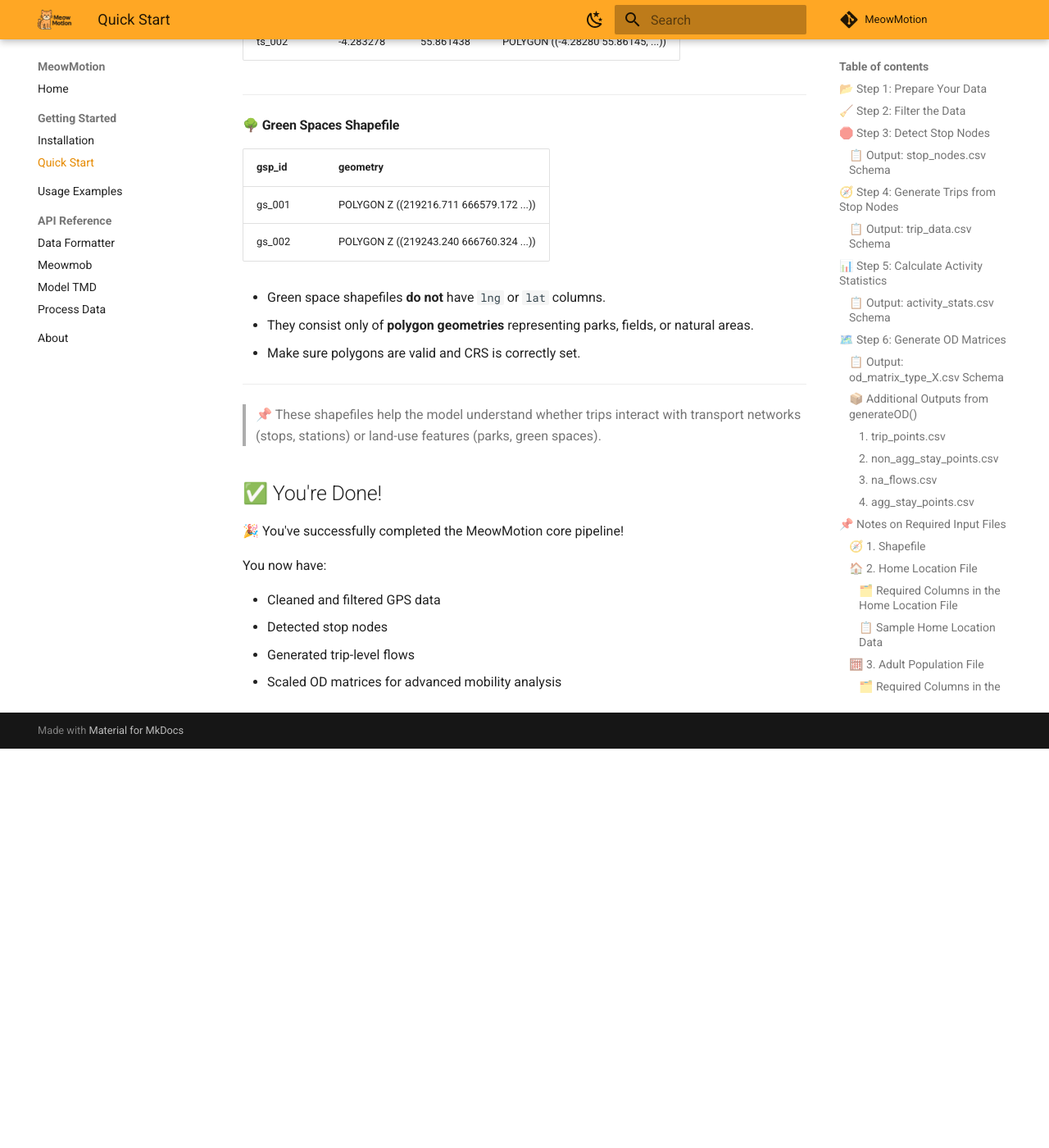
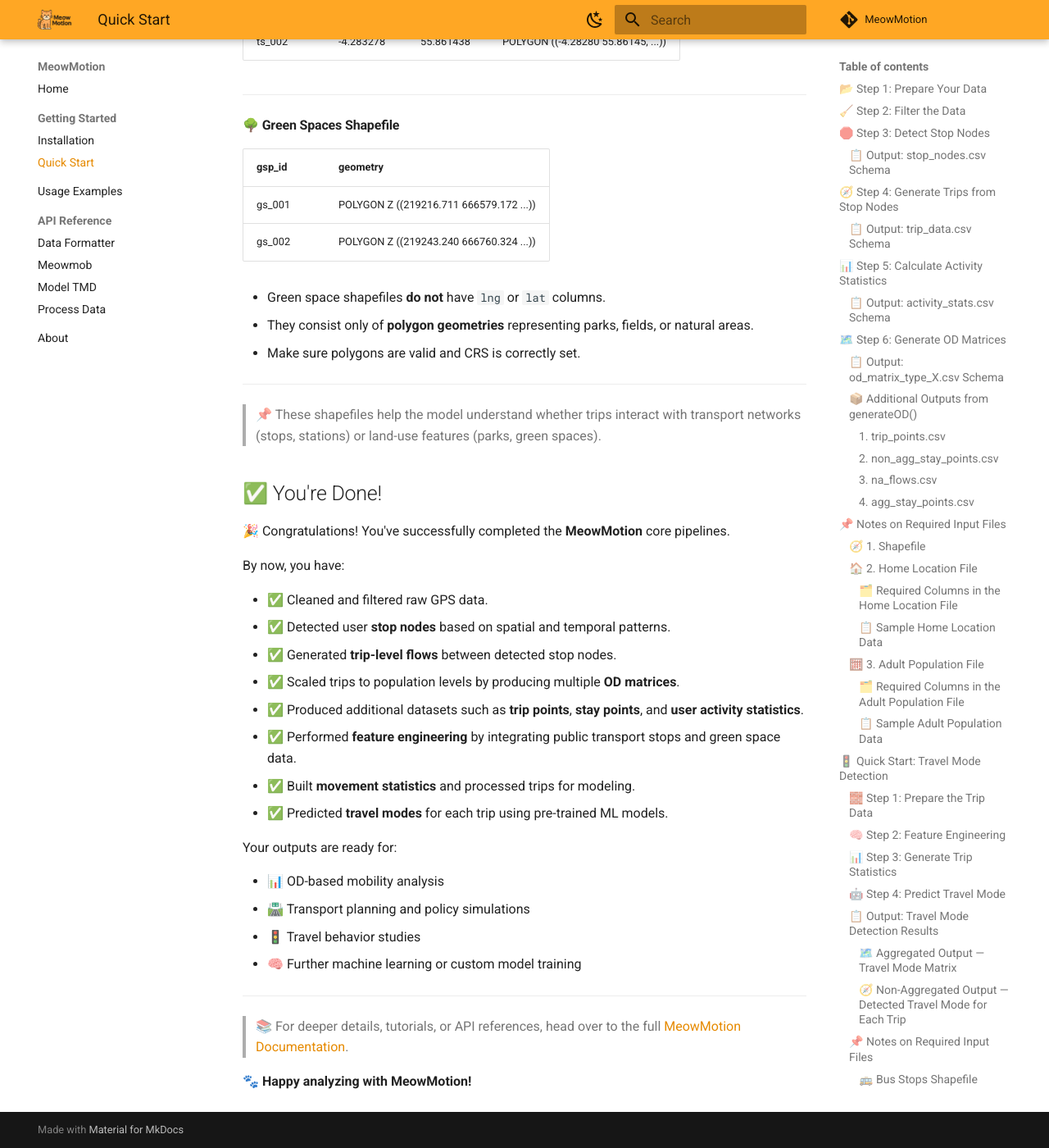
Before and after one commit to urbanbigdatacentre/meowmotion, an MkDocs documentation site: the page built from docs/getting-started/quick-start.md, in a window 1280 px wide and 1400 px high, scrolled down 15108 px. Shown: the whole window at 82% size. Built offline with MkDocs 1.6.1 and Material for MkDocs 9.7.7, drawn with Linux system fonts in a browser that asks for light colours; comment, search, counter and statistics services are not loaded; before the commit the page ends 16021 px from its top, so only the background shows below that.

Commit message:
Modified Quick-Start You're Done Section

```diff
--- a/docs/getting-started/quick-start.md
+++ b/docs/getting-started/quick-start.md
@@ -573,11 +573,29 @@
 
 
 ## ✅ You're Done!
-🎉 You've successfully completed the MeowMotion core pipeline!
 
-You now have:
+🎉 Congratulations! You've successfully completed the **MeowMotion** core pipelines.
 
- - Cleaned and filtered GPS data
- - Detected stop nodes
- - Generated trip-level flows
- - Scaled OD matrices for advanced mobility analysis
+By now, you have:
+
+- ✅ Cleaned and filtered raw GPS data.
+- ✅ Detected user **stop nodes** based on spatial and temporal patterns.
+- ✅ Generated **trip-level flows** between detected stop nodes.
+- ✅ Scaled trips to population levels by producing multiple **OD matrices**.
+- ✅ Produced additional datasets such as **trip points**, **stay points**, and **user activity statistics**.
+- ✅ Performed **feature engineering** by integrating public transport stops and green space data.
+- ✅ Built **movement statistics** and processed trips for modeling.
+- ✅ Predicted **travel modes** for each trip using pre-trained ML models.
+
+Your outputs are ready for:
+
+- 📊 OD-based mobility analysis
+- 🛣️ Transport planning and policy simulations
+- 🚦 Travel behavior studies
+- 🧠 Further machine learning or custom model training
+
+---
+
+> 📚 For deeper details, tutorials, or API references, head over to the full [MeowMotion Documentation](https://faraz-m-awan.github.io/meowmotion/).
+
+🐾 **Happy analyzing with MeowMotion!**
```
